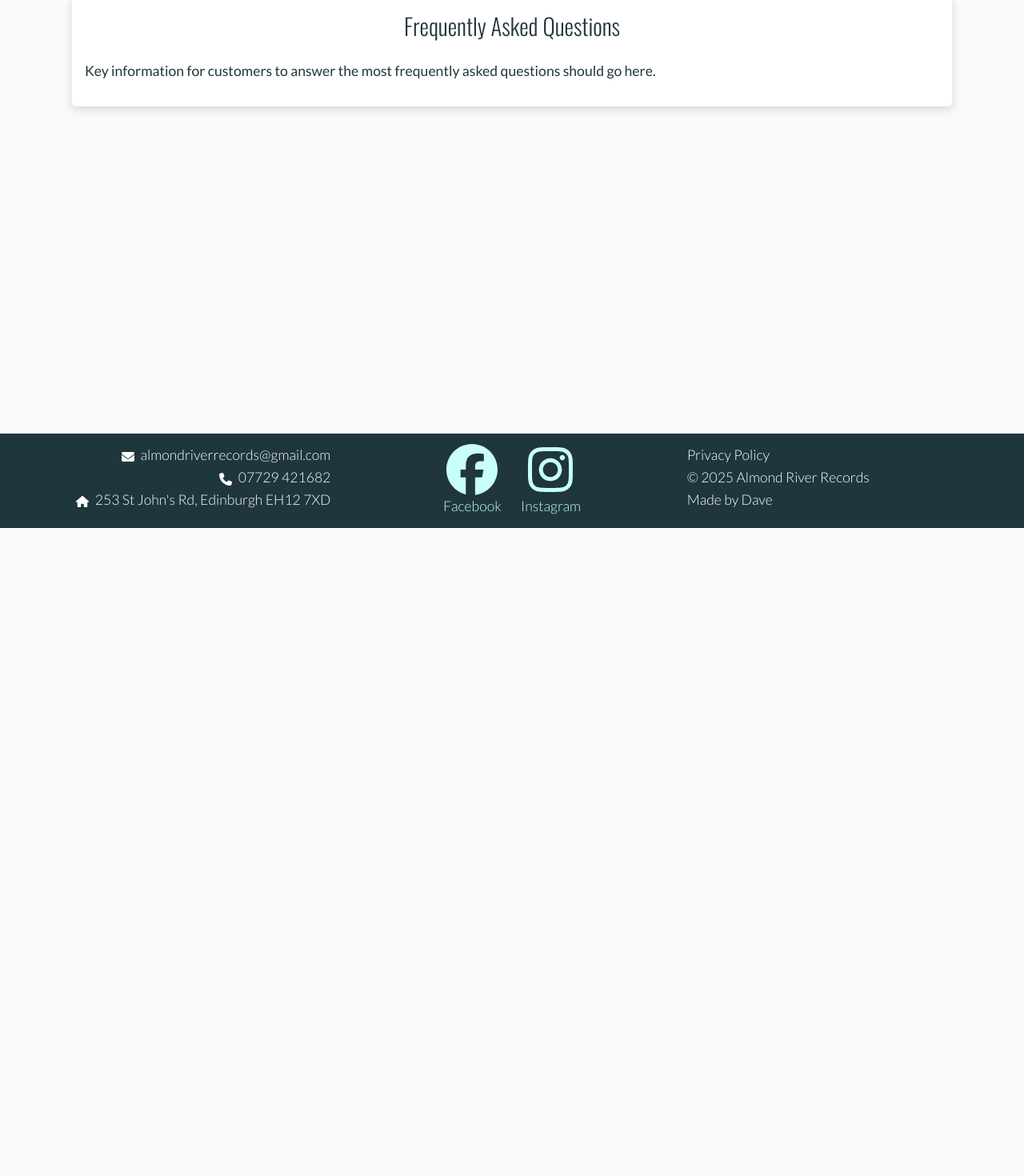
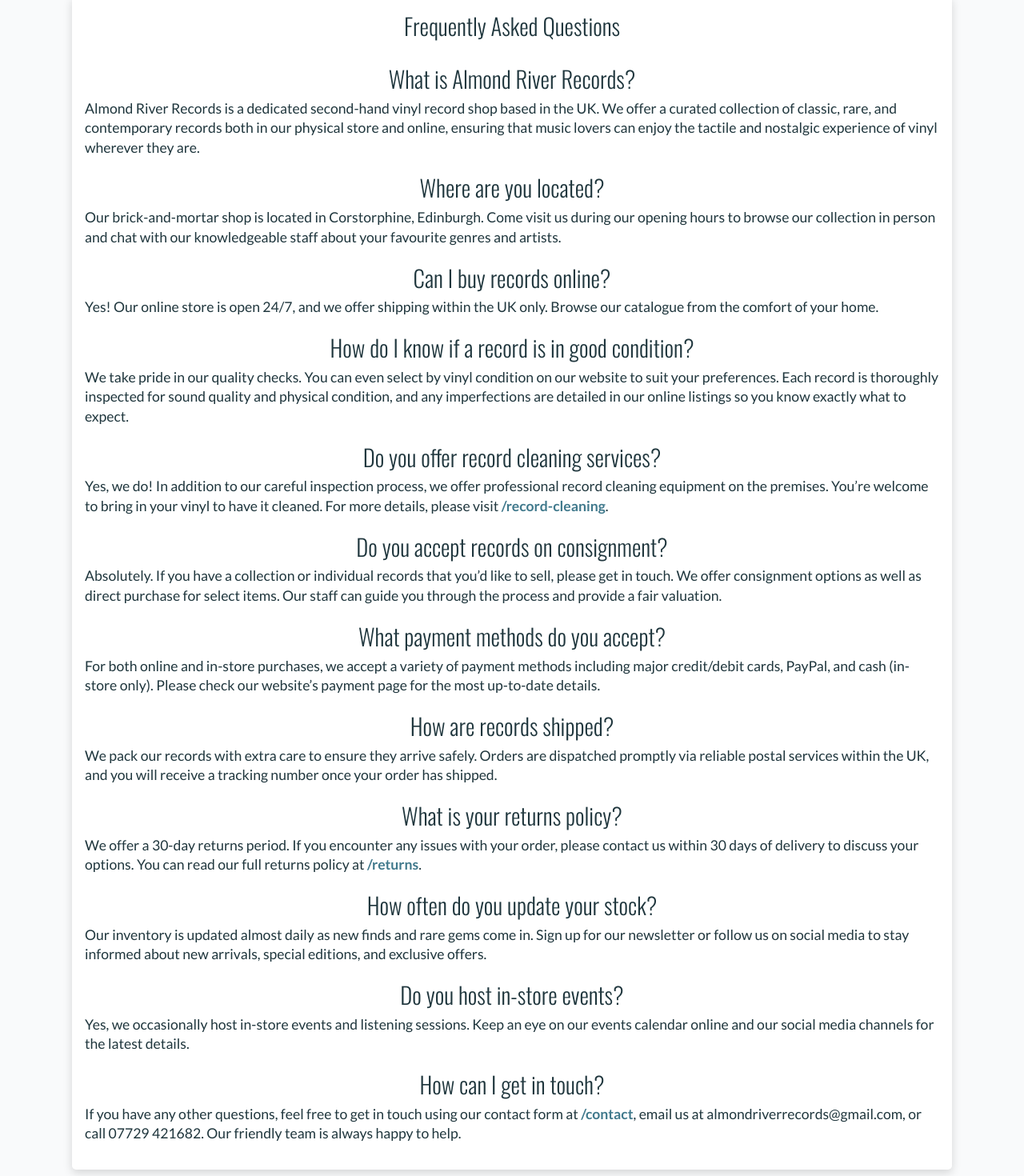
Before and after one commit to dvhzldn/almond-river-records, a Next.js app: page /help in a window 1280 px wide. Shown: the part 140-1610 px from the top of the page at 80% size. Before the commit the page ends 800 px from the top, so only its background shows below. Built offline with nearby package versions, Linux system fonts and the light colour scheme.

Commit message:
FAQs added.

```diff
--- a/src/app/help/page.tsx
+++ b/src/app/help/page.tsx
@@ -1,3 +1,5 @@
+import Link from "next/link";
+
 export default function Help() {
 	return (
 		<div className="page-container">
@@ -5,10 +7,106 @@ export default function Help() {
 			<div className="content-box">
 				<h2>Frequently Asked Questions</h2>
 				<br />
-				<p className="text">
-					Key information for customers to answer the most frequently asked
-					questions should go here.
-				</p>
+				<>
+					<h2>What is Almond River Records?</h2>
+					<p className="text">
+						Almond River Records is a dedicated second-hand vinyl record
+						shop based in the UK. We offer a curated collection of
+						classic, rare, and contemporary records both in our physical
+						store and online, ensuring that music lovers can enjoy the
+						tactile and nostalgic experience of vinyl wherever they are.
+					</p>
+
+					<h2>Where are you located?</h2>
+					<p className="text">
+						Our brick-and-mortar shop is located in Corstorphine,
+						Edinburgh. Come visit us during our opening hours to browse
+						our collection in person and chat with our knowledgeable staff
+						about your favourite genres and artists.
+					</p>
+
+					<h2>Can I buy records online?</h2>
+					<p className="text">
+						Yes! Our online store is open 24/7, and we offer shipping
+						within the UK only. Browse our catalogue from the comfort of
+						your home.
+					</p>
+
+					<h2>How do I know if a record is in good condition?</h2>
+					<p className="text">
+						We take pride in our quality checks. You can even select by
+						vinyl condition on our website to suit your preferences. Each
+						record is thoroughly inspected for sound quality and physical
+						condition, and any imperfections are detailed in our online
+						listings so you know exactly what to expect.
+					</p>
+
+					<h2>Do you offer record cleaning services?</h2>
+					<p className="text">
+						Yes, we do! In addition to our careful inspection process, we
+						offer professional record cleaning equipment on the premises.
+						You’re welcome to bring in your vinyl to have it cleaned. For
+						more details, please visit{" "}
+						<Link href="/record-cleaning">/record-cleaning</Link>.
+					</p>
+
+					<h2>Do you accept records on consignment?</h2>
+					<p className="text">
+						Absolutely. If you have a collection or individual records
+						that you’d like to sell, please get in touch. We offer
+						consignment options as well as direct purchase for select
+						items. Our staff can guide you through the process and provide
+						a fair valuation.
+					</p>
+
+					<h2>What payment methods do you accept?</h2>
+					<p className="text">
+						For both online and in-store purchases, we accept a variety of
+						payment methods including major credit/debit cards, PayPal,
+						and cash (in-store only). Please check our website’s payment
+						page for the most up-to-date details.
+					</p>
+
+					<h2>How are records shipped?</h2>
+					<p className="text">
+						We pack our records with extra care to ensure they arrive
+						safely. Orders are dispatched promptly via reliable postal
+						services within the UK, and you will receive a tracking number
+						once your order has shipped.
+					</p>
+
+					<h2>What is your returns policy?</h2>
+					<p className="text">
+						We offer a 30-day returns period. If you encounter any issues
+						with your order, please contact us within 30 days of delivery
+						to discuss your options. You can read our full returns policy
+						at <Link href="/returns">/returns</Link>.
+					</p>
+
+					<h2>How often do you update your stock?</h2>
+					<p className="text">
+						Our inventory is updated almost daily as new finds and rare
+						gems come in. Sign up for our newsletter or follow us on
+						social media to stay informed about new arrivals, special
+						editions, and exclusive offers.
+					</p>
+
+					<h2>Do you host in-store events?</h2>
+					<p className="text">
+						Yes, we occasionally host in-store events and listening
+						sessions. Keep an eye on our events calendar online and our
+						social media channels for the latest details.
+					</p>
+
+					<h2>How can I get in touch?</h2>
+					<p className="text">
+						If you have any other questions, feel free to get in touch
+						using our contact form at{" "}
+						<Link href="/contact">/contact</Link>, email us at
+						almondriverrecords@gmail.com, or call 07729 421682. Our
+						friendly team is always happy to help.
+					</p>
+				</>
 			</div>
 		</div>
 	);
```
